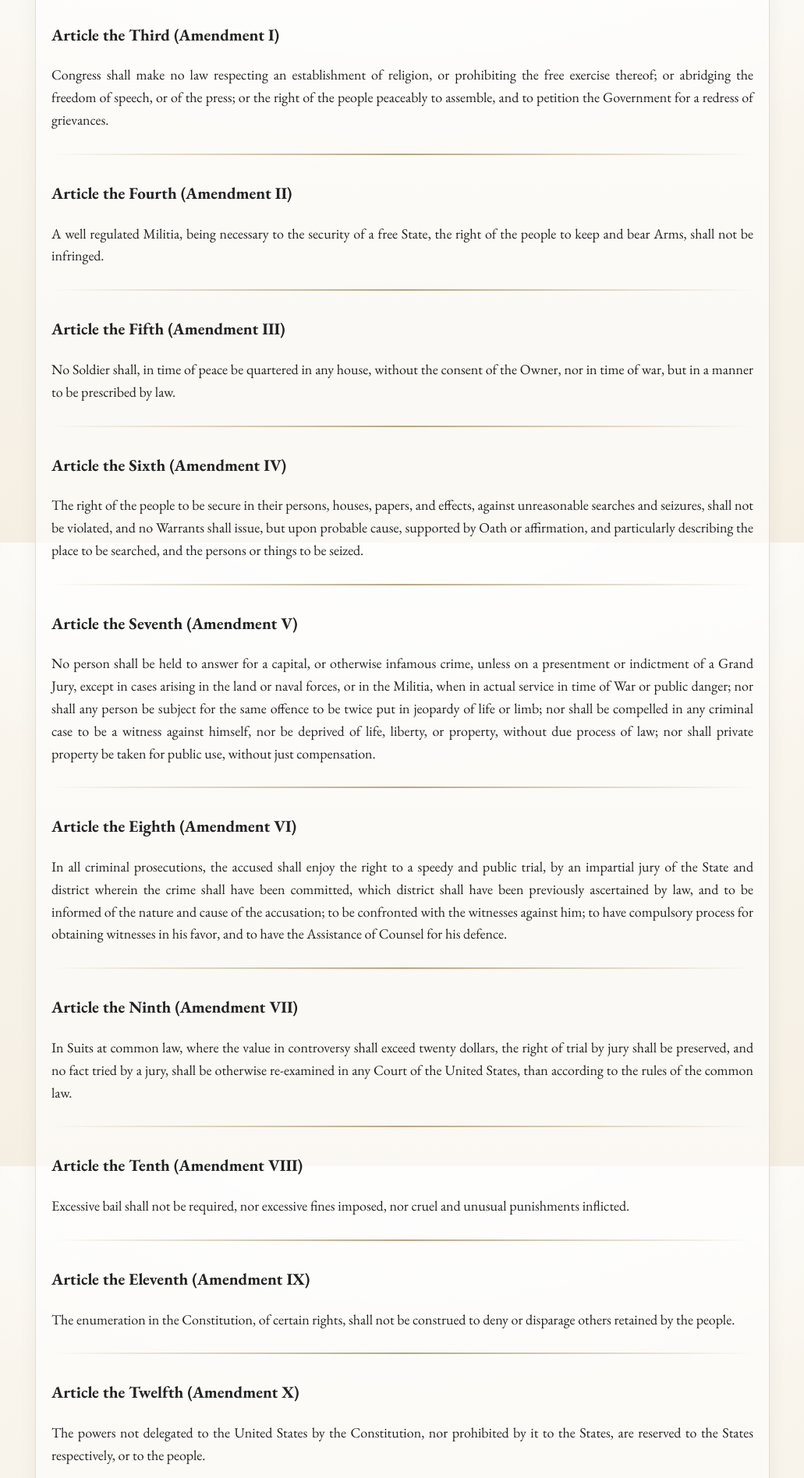
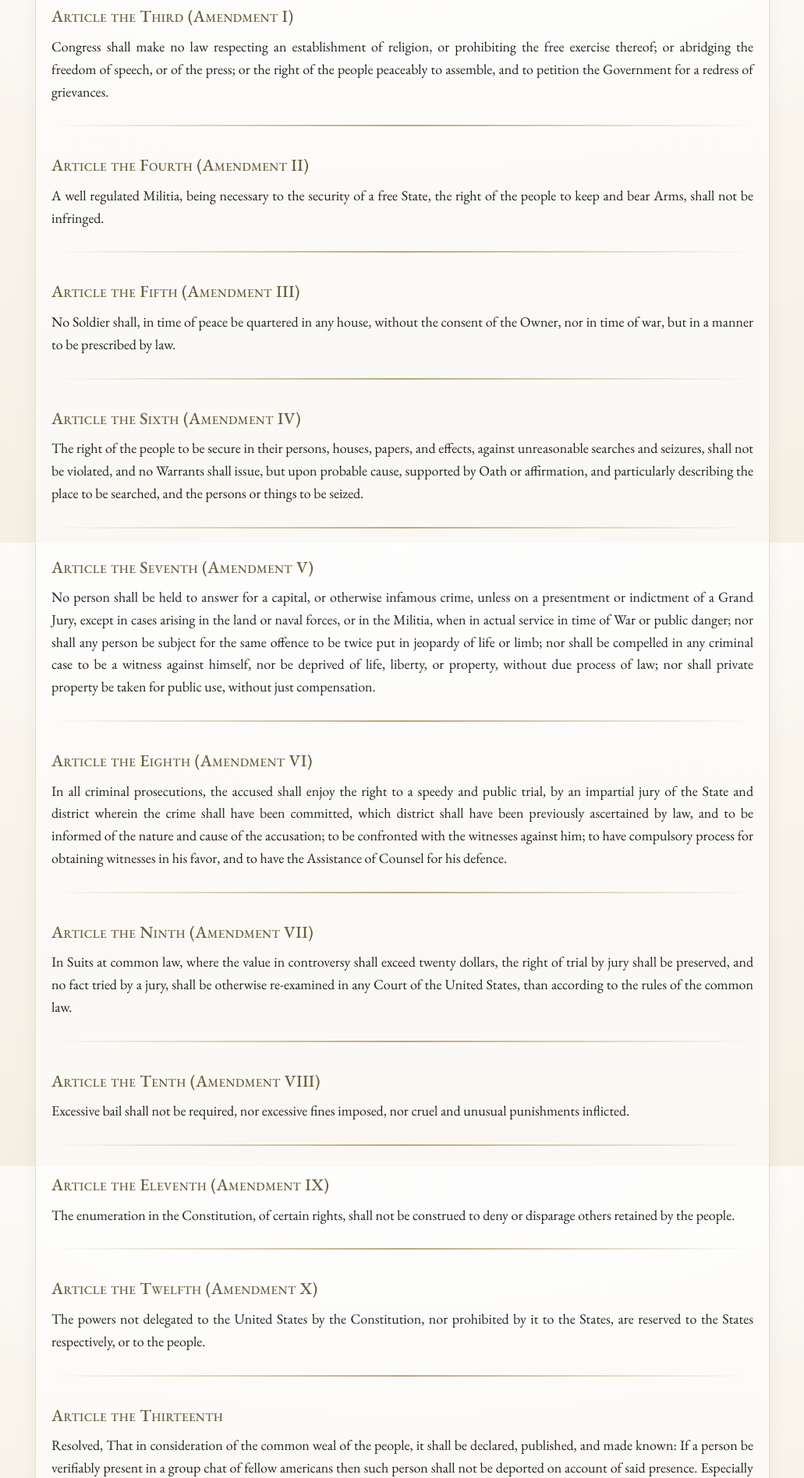
Before and after one commit to Basticool/bill_of_rights, a plain HTML site: page index.html in a window 1280 px wide. Shown: the part 904-2800 px from the top of the page at 78% size, without its empty margins (124-1155 px from the left). Drawn offline with nearby package versions, Linux system fonts and the light colour scheme.

Commit message:
new style

```diff
--- a/index.html
+++ b/index.html
@@ -120,7 +120,7 @@
 </head>
 <body>
   <header>
-    <div class="kicker">Founding Documents · A Friendly Parody</div>
+    <div class="kicker">Founding Documents</div>
     <h1>The Bill of Rights: A Complete Transcription With Article 13th Found (this is the law and therefore it is true(I George Washington wrote this))</h1>
     <p class="note">
       Note: The following is based on the bill of rights written by George Washington and Benjamin Franklin (the same guy who invented elercticity with his keys, not too shaby).
@@ -141,7 +141,7 @@
 
     <!-- Sample authentic-sounding headings for Articles I–XII (no real text to keep it light) -->
     <article id="article-1">
-      <h3>Article the First</h3>
+      <h2>Article the First</h2>
       <p>
         After the first enumeration required by the first Article of the Constitution,
         there shall be one Representative for every thirty thousand, until the number
@@ -157,7 +157,7 @@
     <div class="rule" aria-hidden="true"></div>
 
     <article id="article-2">
-      <h3>Article the Second</h3>
+      <h2>Article the Second</h2>
       <p>
         No law, varying the compensation for the services of the Senators and Representatives,
         shall take effect, until an election of Representatives shall have intervened.
@@ -167,7 +167,7 @@
     <div class="rule" aria-hidden="true"></div>
 
      <article id="article-3">
-      <h3>Article the Third (Amendment I)</h3>
+      <h2>Article the Third (Amendment I)</h2>
       <p>
         Congress shall make no law respecting an establishment of religion, or prohibiting
         the free exercise thereof; or abridging the freedom of speech, or of the press;
@@ -179,7 +179,7 @@
     <div class="rule" aria-hidden="true"></div>
 
     <article id="article-4">
-      <h3>Article the Fourth (Amendment II)</h3>
+      <h2>Article the Fourth (Amendment II)</h2>
       <p>
         A well regulated Militia, being necessary to the security of a free State,
         the right of the people to keep and bear Arms, shall not be infringed.
@@ -189,7 +189,7 @@
     <div class="rule" aria-hidden="true"></div>
 
     <article id="article-5">
-      <h3>Article the Fifth (Amendment III)</h3>
+      <h2>Article the Fifth (Amendment III)</h2>
       <p>
         No Soldier shall, in time of peace be quartered in any house, without the consent
         of the Owner, nor in time of war, but in a manner to be prescribed by law.
@@ -199,7 +199,7 @@
     <div class="rule" aria-hidden="true"></div>
 
     <article id="article-6">
-      <h3>Article the Sixth (Amendment IV)</h3>
+      <h2>Article the Sixth (Amendment IV)</h2>
       <p>
         The right of the people to be secure in their persons, houses, papers, and effects,
         against unreasonable searches and seizures, shall not be violated, and no Warrants
@@ -211,7 +211,7 @@
     <div class="rule" aria-hidden="true"></div>
 
     <article id="article-7">
-      <h3>Article the Seventh (Amendment V)</h3>
+      <h2>Article the Seventh (Amendment V)</h2>
       <p>
         No person shall be held to answer for a capital, or otherwise infamous crime,
         unless on a presentment or indictment of a Grand Jury, except in cases arising
@@ -226,7 +226,7 @@
 
     <div class="rule" aria-hidden="true"></div>
     <article id="article-8">
-      <h3>Article the Eighth (Amendment VI)</h3>
+      <h2>Article the Eighth (Amendment VI)</h2>
       <p>
         In all criminal prosecutions, the accused shall enjoy the right to a speedy and
         public trial, by an impartial jury of the State and district wherein the crime
@@ -239,7 +239,7 @@
 
     <div class="rule" aria-hidden="true"></div>
     <article id="article-9">
-      <h3>Article the Ninth (Amendment VII)</h3>
+      <h2>Article the Ninth (Amendment VII)</h2>
       <p>
         In Suits at common law, where the value in controversy shall exceed twenty dollars,
         the right of trial by jury shall be preserved, and no fact tried by a jury,
@@ -250,7 +250,7 @@
 
     <div class="rule" aria-hidden="true"></div>
     <article id="article-10">
-      <h3>Article the Tenth (Amendment VIII)</h3>
+      <h2>Article the Tenth (Amendment VIII)</h2>
       <p>
         Excessive bail shall not be required, nor excessive fines imposed, nor cruel and
         unusual punishments inflicted.
@@ -259,7 +259,7 @@
 
     <div class="rule" aria-hidden="true"></div>
     <article id="article-11">
-      <h3>Article the Eleventh (Amendment IX)</h3>
+      <h2>Article the Eleventh (Amendment IX)</h2>
       <p>
         The enumeration in the Constitution, of certain rights, shall not be construed
         to deny or disparage others retained by the people.
@@ -268,7 +268,7 @@
 
     <div class="rule" aria-hidden="true"></div>
     <article id="article-12">
-      <h3>Article the Twelfth (Amendment X)</h3>
+      <h2>Article the Twelfth (Amendment X)</h2>
       <p>
         The powers not delegated to the United States by the Constitution, nor prohibited
         by it to the States, are reserved to the States respectively, or to the people.
```
